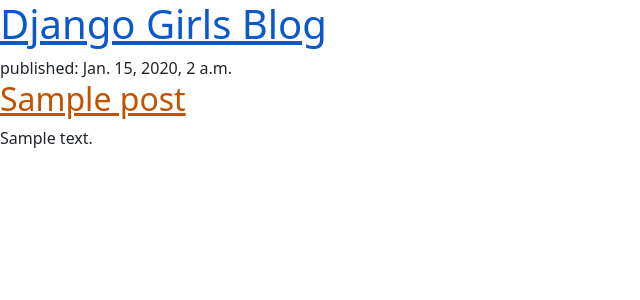
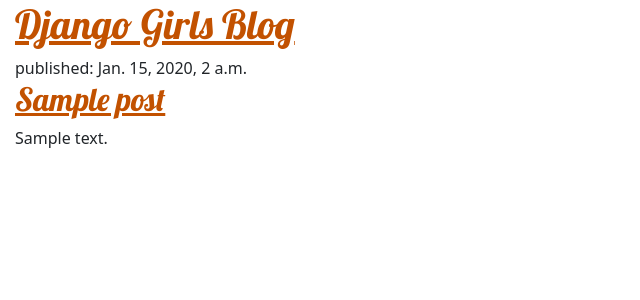
Before and after one commit to ddermody/my-first-blog, a Django app: page / in a window 1280 px wide. Shown: the top 300 px of the page, without its empty margins (0-640 px from the left). Run offline with Django 3.2, Linux system fonts and the light colour scheme; tables that the repository leaves empty hold one stand-in row (values such as "Sample post").

Commit message:
font +color change

```diff
--- a/blog/static/css/blog.css
+++ b/blog/static/css/blog.css
@@ -1,3 +1,7 @@
 h1 a, h2 a {
     color: #C25100;
+    font-family: 'Lobster' ;
 }
+body {
+    padding-left: 15px;
+}
--- a/blog/templates/blog/post_list.html
+++ b/blog/templates/blog/post_list.html
@@ -3,8 +3,9 @@
 <html>
     <head>
         <title>Django Girls blog</title>
-	<link rel="stylesheet" href="{% static 'css/blog.css' %}">
         <link rel="stylesheet" href="https://cdn.jsdelivr.net/npm/bootstrap@5.1.3/dist/css/bootstrap.min.css" integrity="sha384-1BmE4kWBq78iYhFldvKuhfTAU6auU8tT94WrHftjDbrCEXSU1oBoqyl2QvZ6jIW3" crossorigin="anonymous">
+        <link rel="stylesheet" href="{% static 'css/blog.css' %}">
+	<link rel="stylesheet" href="https://fonts.googleapis.com/css?family=Lobster&subset=latin,latin-ext"
     </head>
     <body>
         <header>
```
